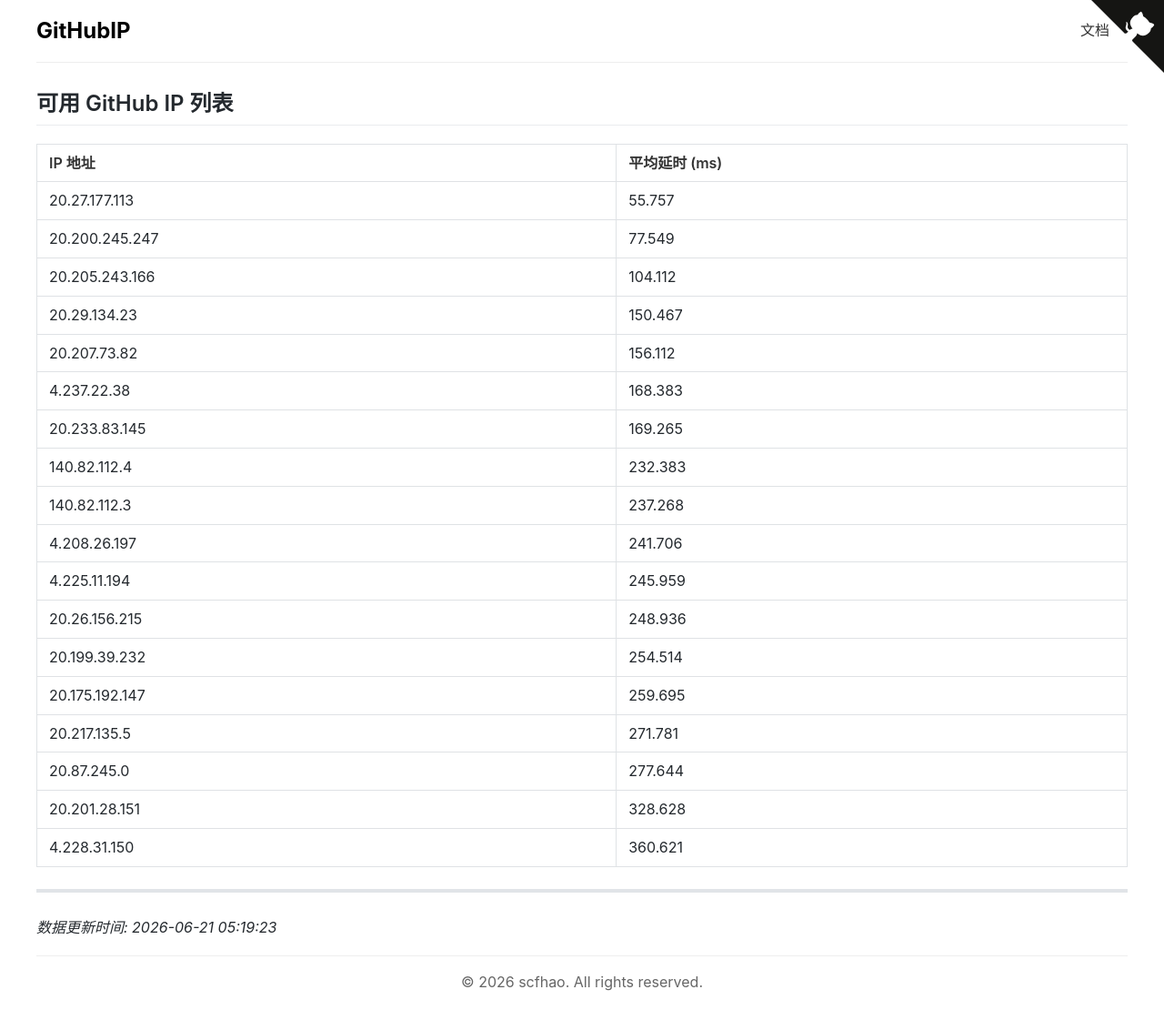
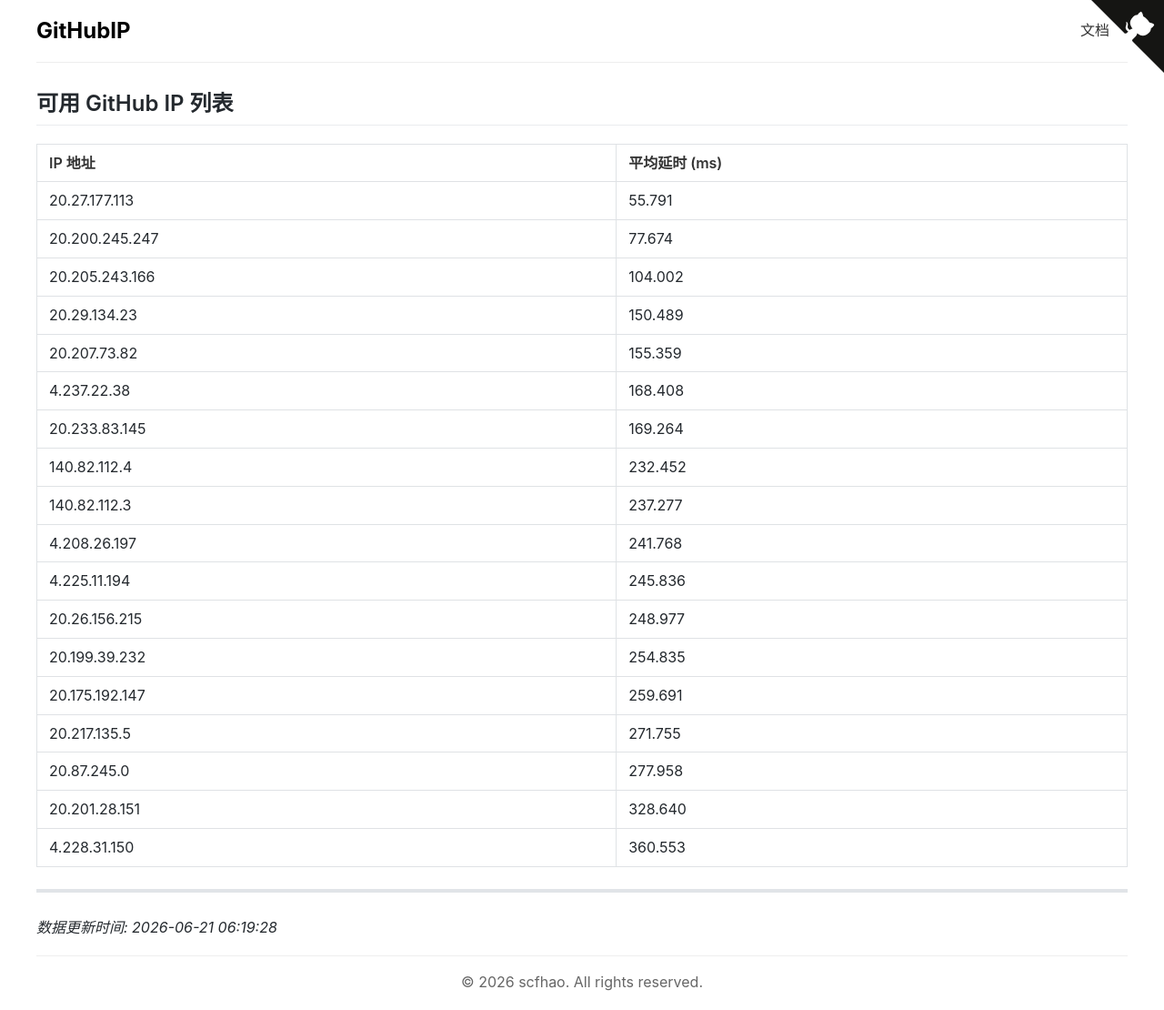
Before and after one commit to scfhao/GitHubIP, a Jekyll site: the page built from index.md, in a window 1280 px wide. Shown: the whole page at 91% size. Built offline with Jekyll 4.4.1, drawn with Linux system fonts in a browser that asks for light colours.

Commit message:
自动脚本执行 - 2026-06-21 06:19:28

```diff
--- a/index.md
+++ b/index.md
@@ -1,32 +1,32 @@
 ---
 layout: home
 title: GitHub IP 列表
-date: 2026-06-21 05:19:23
+date: 2026-06-21 06:19:28
 ---
 
 ## 可用 GitHub IP 列表
 
 | IP 地址 | 平均延时 (ms) |
 |---------|--------------|
-| 20.27.177.113 | 55.757 |
-| 20.200.245.247 | 77.549 |
-| 20.205.243.166 | 104.112 |
-| 20.29.134.23 | 150.467 |
-| 20.207.73.82 | 156.112 |
-| 4.237.22.38 | 168.383 |
-| 20.233.83.145 | 169.265 |
-| 140.82.112.4 | 232.383 |
-| 140.82.112.3 | 237.268 |
-| 4.208.26.197 | 241.706 |
-| 4.225.11.194 | 245.959 |
-| 20.26.156.215 | 248.936 |
-| 20.199.39.232 | 254.514 |
-| 20.175.192.147 | 259.695 |
-| 20.217.135.5 | 271.781 |
-| 20.87.245.0 | 277.644 |
-| 20.201.28.151 | 328.628 |
-| 4.228.31.150 | 360.621 |
+| 20.27.177.113 | 55.791 |
+| 20.200.245.247 | 77.674 |
+| 20.205.243.166 | 104.002 |
+| 20.29.134.23 | 150.489 |
+| 20.207.73.82 | 155.359 |
+| 4.237.22.38 | 168.408 |
+| 20.233.83.145 | 169.264 |
+| 140.82.112.4 | 232.452 |
+| 140.82.112.3 | 237.277 |
+| 4.208.26.197 | 241.768 |
+| 4.225.11.194 | 245.836 |
+| 20.26.156.215 | 248.977 |
+| 20.199.39.232 | 254.835 |
+| 20.175.192.147 | 259.691 |
+| 20.217.135.5 | 271.755 |
+| 20.87.245.0 | 277.958 |
+| 20.201.28.151 | 328.640 |
+| 4.228.31.150 | 360.553 |
 
 ---
 
-*数据更新时间: 2026-06-21 05:19:23*
+*数据更新时间: 2026-06-21 06:19:28*
```
